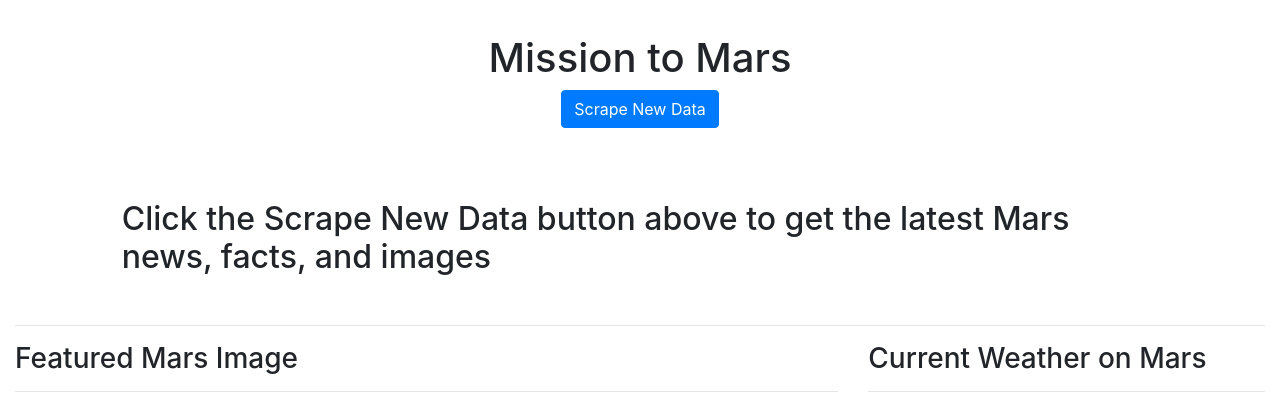
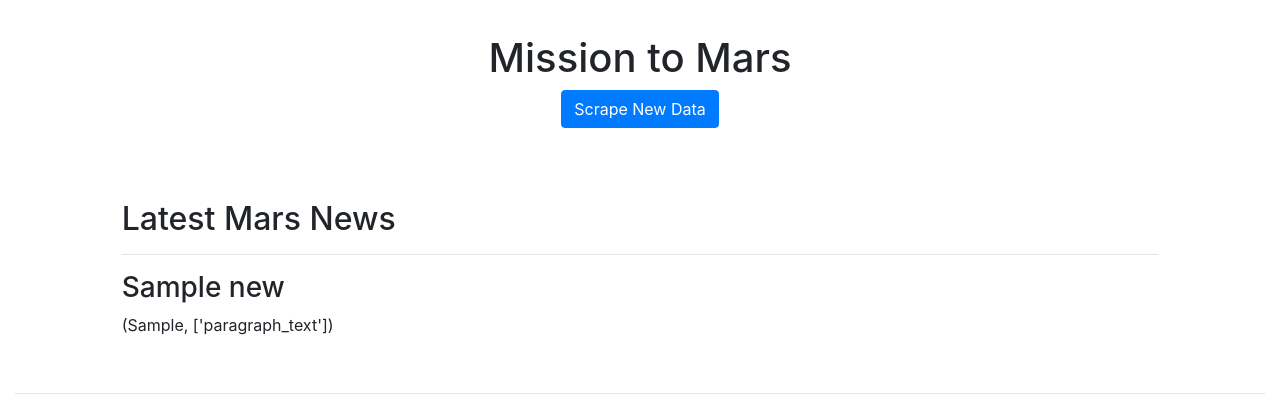
Before and after one commit to obrien630/GW_ARL_201811_DATA-3_Homework_Mission_to_Mars, a Flask app: page / in a window 1280 px wide. Shown: the part 14-419 px from the top of the page. Run offline with Flask 2, Linux system fonts and the light colour scheme; grey boxes marked "Sample" are stand-in pictures; a database or web service that is not in the repository returns one stand-in record (values such as "Sample title"); some libraries are stand-ins or nearby versions.

Commit message:
Updating homework

```diff
--- a/app.py
+++ b/app.py
@@ -13,12 +13,37 @@
 @app.route("/")
 def index():
 
-    mars_data = mongo.db.collection.find()
+    mars_data = mongo.db.collection.find_one()
 
-    print(mars_data)
+    news_title = mars_data["news_data"]["news_title"]
+    news_paragraph = mars_data["news_data"],["paragraph_text"]
+    featured_image_url = mars_data["mars_featured_image"]
+    mars_weather = mars_data["mars_weather"]
+    mars_facts_table = mars_data["mars_facts_table"]
+    hemisphere_title1 = mars_data["mars_hemispheres"][0]["title"]
+    hemisphere_img1 = mars_data["mars_hemispheres"][0]["hem_url"]
+    hemisphere_title2 = mars_data["mars_hemispheres"][1]["title"]
+    hemisphere_img2 = mars_data["mars_hemispheres"][1]["hem_url"]
+    hemisphere_title3 = mars_data["mars_hemispheres"][2]["title"]
+    hemisphere_img3 = mars_data["mars_hemispheres"][2]["hem_url"]
+    hemisphere_title4 = mars_data["mars_hemispheres"][3]["title"]
+    hemisphere_img4 = mars_data["mars_hemispheres"][3]["hem_url"]
 
     # return template and data
-    return render_template("index.html", mars_data=mars_data)
+    return render_template("index.html", mars_data=mars_data,
+    news_title = news_title,
+    news_paragraph = news_paragraph,
+    featured_image_url = featured_image_url,
+    mars_weather = mars_weather,
+    mars_facts_table = mars_facts_table,
+    hemisphere_title1 = hemisphere_title1,
+    hemisphere_img1 = hemisphere_img1,
+    hemisphere_title2 = hemisphere_title2,
+    hemisphere_img2 = hemisphere_img2,
+    hemisphere_title3 = hemisphere_title3,
+    hemisphere_img3 = hemisphere_img3,
+    hemisphere_title4 = hemisphere_title4,
+    hemisphere_img4 = hemisphere_img4)
 
 # Route that will trigger scrape functions
 @app.route("/scrape")
--- a/templates/Index.html
+++ b/templates/Index.html
@@ -36,7 +36,7 @@
                 <h2>Latest Mars News</h2>
                 <hr>
                 <h3>{{news_title}}</h3>
-                <p> {{paragraph_text}}</p>
+                <p>{{news_paragraph}}</p>
 
                 <br>
             {% else %}
@@ -53,7 +53,7 @@
             <h3>Featured Mars Image</h3>
             <hr>
             <figure>
-                <img src={{featured_image}} alt="Featured image for NASA mars page">
+                <img src={{featured_image_url}} alt="Featured image for NASA mars page">
             </figure>
         </div>
         <div class='col-md-4'>
@@ -82,28 +82,28 @@
     <div class="row">
         <div class='col-md-6'>
             <figure>
-                <figcaption class="hemisphere_caption"> {{hemisphere_title_1}} </figcaption>
-                <img src={{hemisphere_img_1}} alt="Mars hemisphere 1">
+                <figcaption class="hemisphere_caption"> {{hemisphere_title1}} </figcaption>
+                <img src={{hemisphere_img1}} alt="Mars hemisphere 1">
             </figure>
         </div>
         <div class='col-md-6'>
             <figure>
-                <figcaption class="hemisphere_caption"> {{hemisphere_title_2}} </figcaption>
-                <img src={{hemisphere_img_2}} alt="Mars hemisphere 2">
+                <figcaption class="hemisphere_caption"> {{hemisphere_title2}} </figcaption>
+                <img src={{hemisphere_img2}} alt="Mars hemisphere 2">
             </figure>
         </div>
     </div>
     <div class="row">
         <div class='col-md-6'>
             <figure>
-                <figcaption class="hemisphere_caption"> {{hemisphere_title_3}} </figcaption>
-                <img src={{hemisphere_img_3}} alt="Mars hemisphere 3">
+                <figcaption class="hemisphere_caption"> {{hemisphere_title3}} </figcaption>
+                <img src={{hemisphere_img3}} alt="Mars hemisphere 3">
             </figure>
         </div>
         <div class='col-md-6'>
             <figure>
-                <figcaption class="hemisphere_caption"> {{hemisphere_title_4}} </figcaption>
-                <img src={{hemisphere_img_4}} alt="Mars hemisphere 4">
+                <figcaption class="hemisphere_caption"> {{hemisphere_title4}} </figcaption>
+                <img src={{hemisphere_img4}} alt="Mars hemisphere 4">
             </figure>
         </div>
     </div>
```
